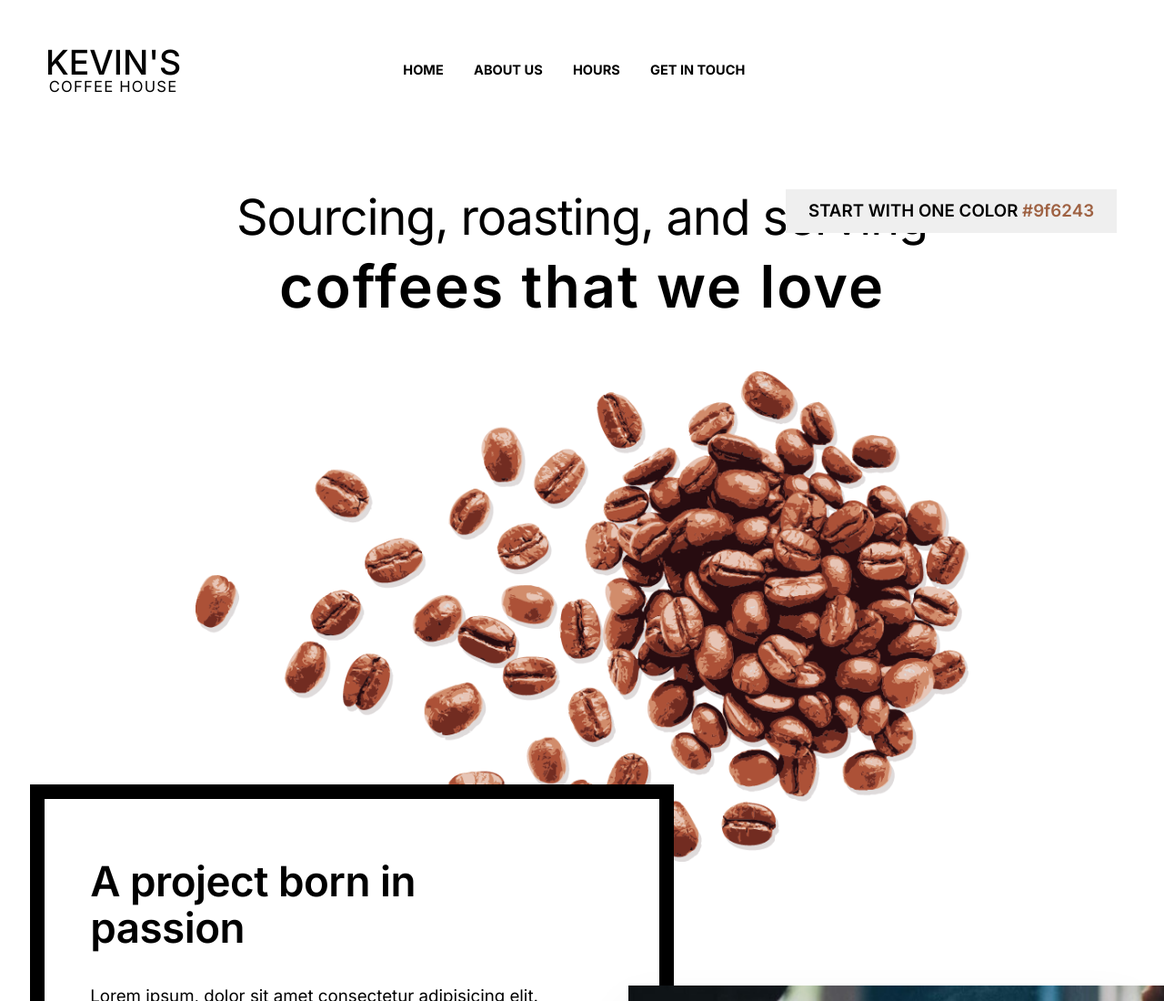
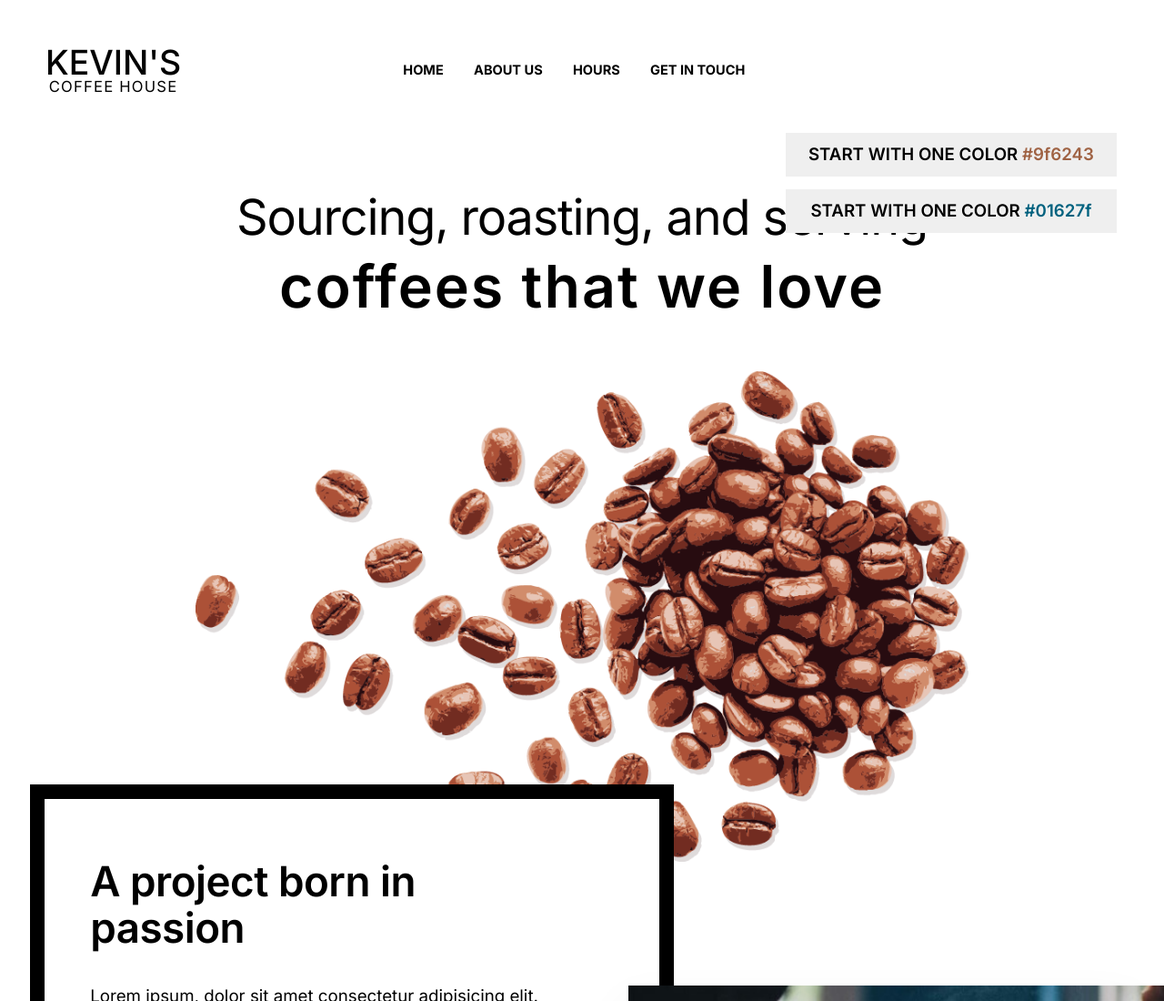
Before and after one commit to zakrzewskib/Kevin-s-Coffee-House, a plain HTML site: page index.html in a window 1280 px wide. Shown: the top 1100 px of the page at 91% size. Drawn offline with nearby package versions, Linux system fonts and the light colour scheme.

Commit message:
Add turquoise color

```diff
--- a/css/style.css
+++ b/css/style.css
@@ -381,6 +381,9 @@
   top: 20rem;
   right: 5rem;
 
+  width: 35rem;
+  text-align: center;
+
   font-size: 1.8rem;
   font-weight: 600;
   font-family: inherit;
@@ -391,6 +394,14 @@
   padding: 1.2rem 2.4rem;
 }
 
+.change-style--1 {
+  top: 14rem;
+}
+
 .color-1 {
   color: #9f6243;
 }
+
+.color-2 {
+  color: #01627f;
+}
--- a/index.html
+++ b/index.html
@@ -260,7 +260,9 @@
       </div>
     </footer>
 
-    <button class="change-style">START WITH ONE COLOR <span class="color-1">#9f6243</span></button>
+    <button class="change-style change-style--1">START WITH ONE COLOR <span class="color-1">#9f6243</span></button>
+
+    <button class="change-style change-style--2">START WITH ONE COLOR <span class="color-2">#01627f</span></button>
 
     <script type="module" src="https://unpkg.com/ionicons@5.4.0/dist/ionicons/ionicons.esm.js"></script>
     <script nomodule src="https://unpkg.com/ionicons@5.4.0/dist/ionicons/ionicons.js"></script>
--- a/js/changing-style.js
+++ b/js/changing-style.js
@@ -1,7 +1,11 @@
 function addListeners() {
-  const buttonEl = document.querySelectorAll('.change-style');
-  buttonEl[0].addEventListener('click', () => {
+  const buttonEls = document.querySelectorAll('.change-style');
+  buttonEls[0].addEventListener('click', () => {
     changeTo(brown);
+  });
+
+  buttonEls[1].addEventListener('click', () => {
+    changeTo(turquoise);
   });
 }
 
@@ -15,6 +19,7 @@ const submitBtnEl = document.querySelector('.btn-submit');
 const footerEl = document.querySelector('.footer');
 
 const brown = '#9f6243';
+const turquoise = '#01627f';
 
 function changeTo(color) {
   headingEl.style.color = color;
```
